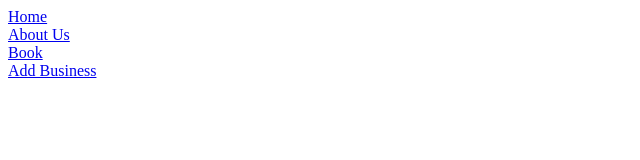
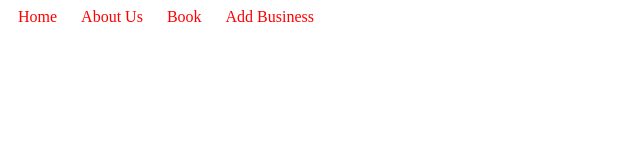
Before and after one commit to mitileniconrad/Small-Business-Booking-Website, a plain HTML site: page index.html in a window 1280 px wide. Shown: the whole page, without its empty margins (0-640 px from the left). Drawn offline with Linux system fonts and the light colour scheme.

Commit message:
Added links to css and js and fixed the nav html layout properly

```diff
--- a/css/style.css
+++ b/css/style.css
@@ -0,0 +1,9 @@
+
+
+.nav-items a{
+padding: 10px;
+    background-color: white;
+    color:red;
+    text-align: center;
+    text-decoration: none;
+}
--- a/index.html
+++ b/index.html
@@ -4,19 +4,22 @@
     <meta charset="UTF-8">
     <meta name="viewport" content="width=device-width, initial-scale=1.0">
     <title>Small Business Booking Website</title>
+
+    <link rel="stylesheet" href="css/style.css">
 </head>
 <body>
-    <section class="Outer-body">
-<!--  Start of booking website layout -->
+    <header>
+        <nav class="nav-items">
+            <a href="#">Home</a>
+             <a href="#about">About Us</a>
+               <a href="#book">Book</a>
+                <a href="#add-business">Add Business</a>
+        </nav>
+    </header>
 
-<header> <div class="nav-items">
-    <a href="http://" target="_blank" rel="noopener noreferrer"><nav>Home</nav></a>
-        <a href="http://" target="_blank" rel="noopener noreferrer"><nav>About Us</nav></a>
-            <a href="http://" target="_blank" rel="noopener noreferrer"><nav>Book</nav></a>
-                <a href="http://" target="_blank" rel="noopener noreferrer"><nav>Add Business</nav></a>
-</div></header>
+    <main class="outer-body">
 
-
-    </section>
+    </main>
+    <script src="js/script.js"></script>
 </body>
 </html>
```
